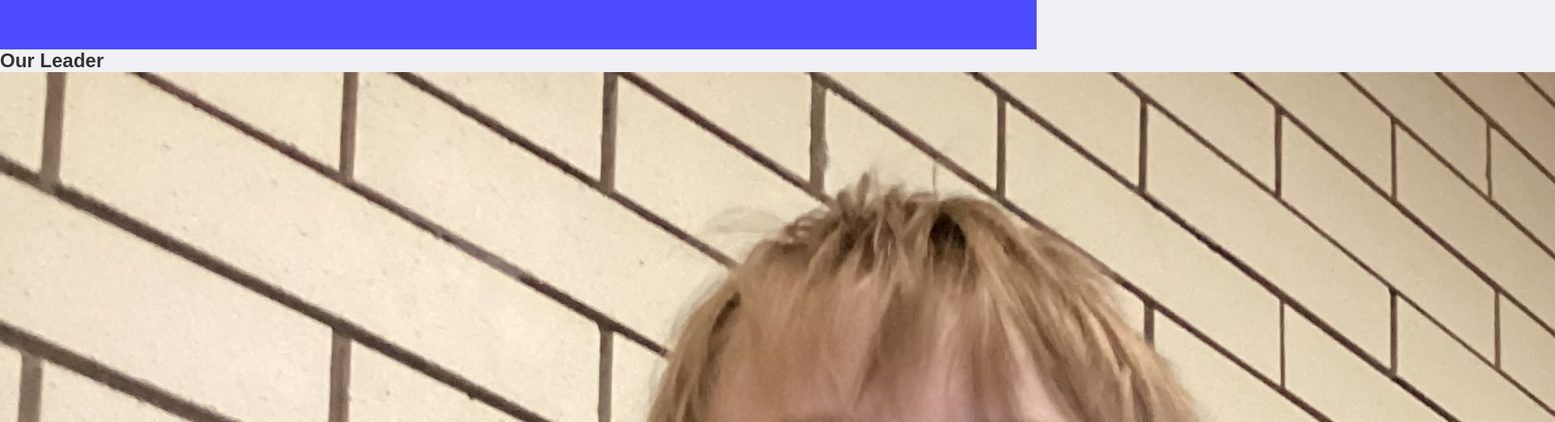
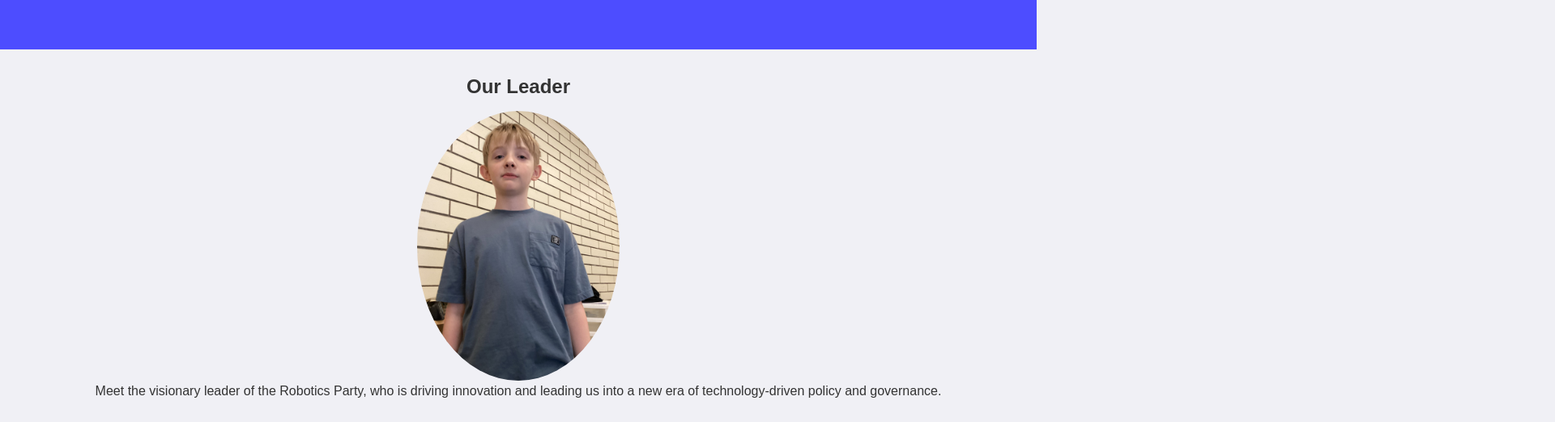
Before and after one commit to roboticsparty/roboticsparty.github.io, a plain HTML site: page index.html in a window 1280 px wide. Shown: the part 236-757 px from the top of the page at 81% size, 1920 px wide, since content can reach past the window. Drawn offline with Linux system fonts and the light colour scheme.

Commit message:
Update styles.css

```diff
--- a/styles.css
+++ b/styles.css
@@ -2,6 +2,19 @@
     margin: 0;
     padding: 0;
     box-sizing: border-box;
+}
+/* Add this to your styles.css */
+
+#leader {
+    text-align: center;
+    margin: 2rem 0;
+}
+
+.leader-image {
+    width: 250px;  /* Adjust the width based on your preference */
+    height: auto;
+    border-radius: 50%;  /* Makes the image a circle */
+    margin-top: 1rem;
 }
 
 body {
```
